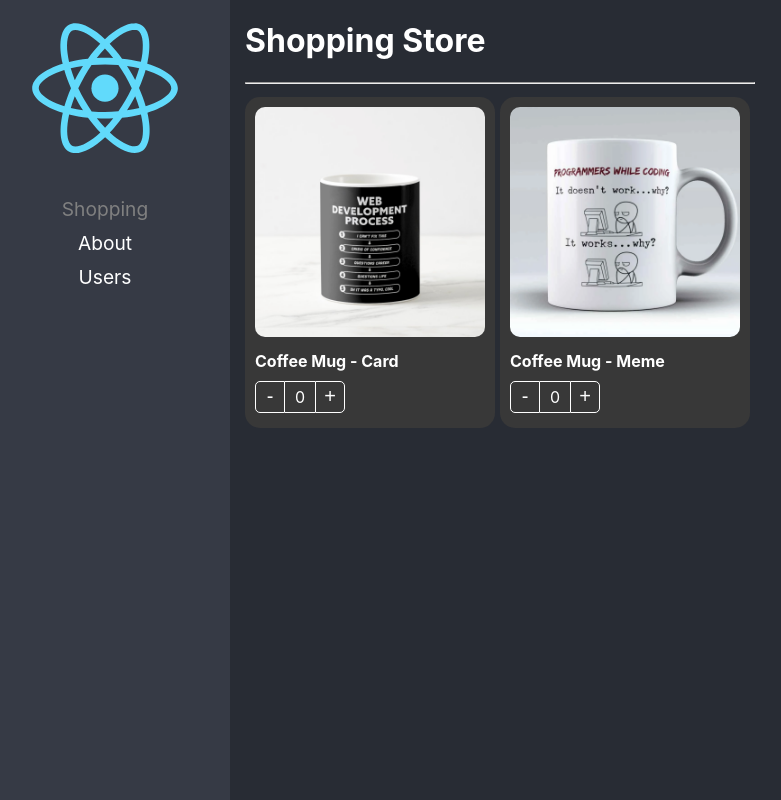
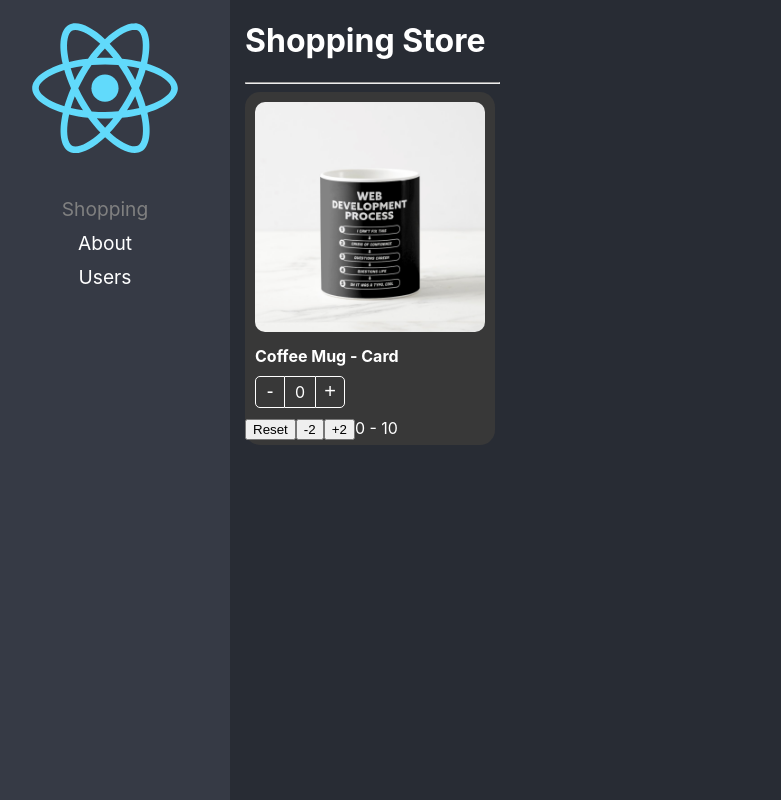
Before and after one commit to omar15hr/react-adv, a React (Create React App) app: page / in a window 1280 px wide. Shown: the whole page, without its empty margins (20-801 px from the left). Built offline with nearby package versions, Linux system fonts and the light colour scheme.

Commit message:
fin del patron

```diff
--- a/src/02-component-patterns/components/ProductButtons.tsx
+++ b/src/02-component-patterns/components/ProductButtons.tsx
@@ -1,5 +1,5 @@
 import { ProductContext } from "./ProductCard";
-import { useContext } from 'react';
+import { useCallback, useContext } from 'react';
 
 import styles from "../styles/styles.module.css";
 
@@ -8,9 +8,14 @@ export interface Props {
     style?: React.CSSProperties;
 }
 
-export const ProductButtons = ({ className, style }:Props ) => {
+export const ProductButtons = ({ className, style }:Props) => {
 
-    const { increaseBy, counter} = useContext( ProductContext );
+    const { increaseBy, counter, maxCount } = useContext( ProductContext );
+
+    const isMaxReached = useCallback(
+        () => !!maxCount && counter === maxCount,
+        [counter, maxCount],
+    )
 
     return (
         <div className={ ` ${styles.buttonsContainer} ${ className }` } style={ style }>
@@ -18,7 +23,9 @@ export const ProductButtons = ({ className, style }:Props ) => {
 
             <div className={ styles.countLabel }>{ counter }</div>
 
-            <button className={ styles.buttonAdd } onClick={ () => increaseBy(+1) }>+</button>
+            <button
+                className={ `${ styles.buttonAdd } ${ isMaxReached() && styles.disabled }` }
+                onClick={ () => increaseBy(+1) }>+</button>
         </div>
     );
 };
--- a/src/02-component-patterns/components/ProductCard.tsx
+++ b/src/02-component-patterns/components/ProductCard.tsx
@@ -1,8 +1,8 @@
 import styles from "../styles/styles.module.css";
 
 import { UseProduct } from "../hooks/useProduct";
-import { ReactElement, createContext } from "react";
-import { Product, ProductContextProps, onChangeArgs } from "../interfaces/interfaces";
+import { createContext } from "react";
+import { Product, ProductContextProps, onChangeArgs, InitialValues, ProductCardHandlers } from '../interfaces/interfaces';
 
 
 export const ProductContext = createContext( {} as ProductContextProps );
@@ -11,26 +11,38 @@ const { Provider } = ProductContext;
 
 export interface Props {
     product: Product;
-    children?: ReactElement | ReactElement[];
+    // children?: ReactElement | ReactElement[];
+    children: ( args:ProductCardHandlers ) => JSX.Element;
     className?: string;
     style?: React.CSSProperties;
     onChange?: ( args: onChangeArgs ) => void;
     value?: number;
+    initialValues?: InitialValues;
 }
 
 
-export const ProductCard = ( { children, product, className, style, onChange, value }: Props ) => {
+export const ProductCard = ( { children, product, className, style, onChange, value, initialValues }: Props ) => {
 
-    const { counter, increaseBy } = UseProduct({ onChange, product, value });
+    const { counter, increaseBy, maxCount, isMaxCountReached, reset } = UseProduct({ onChange, product, value, initialValues });
 
     return (
         <Provider value={{
             counter,
             increaseBy,
+            maxCount,
             product
         }}>
             <div className={ `${ styles.productCard } ${ className }` } style={ style }>
-                { children }
+                {
+                    children({
+                        count: counter,
+                        isMaxCountReached,
+                        maxCount: initialValues?.maxCount,
+                        product,
+                        increaseBy,
+                        reset
+                    })
+                }
             </div>
         </Provider>
     )
--- a/src/02-component-patterns/hooks/useProduct.ts
+++ b/src/02-component-patterns/hooks/useProduct.ts
@@ -1,32 +1,50 @@
-import { useEffect, useState } from "react";
-import { Product, onChangeArgs } from "../interfaces/interfaces";
+import { useEffect, useRef, useState } from "react";
+import { InitialValues, Product, onChangeArgs } from '../interfaces/interfaces';
 
 
 interface useProductsArgs {
     product: Product;
     onChange?: ( args:onChangeArgs ) => void;
     value?: number;
+    initialValues?: InitialValues;
 }
 
-export const UseProduct = ( { onChange, product, value = 0 }:useProductsArgs ) => {
+export const UseProduct = ( { onChange, product, value = 0, initialValues }:useProductsArgs ) => {
 
-    const [ counter, setCounter ] = useState( value );
+    const [ counter, setCounter ] = useState<number>( initialValues?.count || value );
+
+    const isMounted = useRef(false);
 
     const increaseBy = ( value:number ) => {
+        let newValue = Math.max( counter + value, 0 )
 
-        const newValue = Math.max( counter + value, 0 )
+        if ( initialValues?.maxCount ) {
+            newValue = Math.min( newValue, initialValues.maxCount )
+        }
+
         setCounter( newValue );
-
         onChange && onChange({ count: newValue, product });
     };
 
+    const reset = () => {
+        setCounter( initialValues?.count || value )
+    };
+
     useEffect(() => {
+        if ( !isMounted.current ) return;
         setCounter( value );
     },[ value ])
+
+    useEffect(() => {
+        isMounted.current = true ;
+    },[])
 
 
     return {
         counter,
-        increaseBy
+        increaseBy,
+        isMaxCountReached: !!initialValues?.count && initialValues.maxCount === counter,
+        maxCount: initialValues?.maxCount,
+        reset
     }
 };
--- a/src/02-component-patterns/pages/ShoppingPage.tsx
+++ b/src/02-component-patterns/pages/ShoppingPage.tsx
@@ -1,66 +1,45 @@
 import { ProductButtons, ProductCard, ProductTitle, ProductImage } from "../components";
 
 import '../styles/custom-styles.css';
-import { useShoppingCart } from "../hooks/useShoppingCart";
 import { products } from "../data/products";
 
 
+const product = products[0];
+
+
 export const ShoppingPage = () => {
-
-    const { shoppingCart, onProductCountChange } = useShoppingCart();
 
     return (
         <div>
             <h1>Shopping Store</h1>
             <hr />
 
-            <div style={{
-                display: 'flex',
-                flexDirection: 'row',
-                flexWrap: 'wrap'
-            }}>
-
-                {
-                    products.map( product => (
                 <ProductCard
                     key={ product.id }
                     product={ product }
                     className="bg-dark text-white"
-                            value={ shoppingCart[product.id]?.count || 0 }
-                            onChange={ onProductCountChange }
+                    initialValues={{
+                        count: 4,
+                        maxCount: 10
+                    }}
                 >
+                    {
+                        ({ reset, isMaxCountReached, maxCount, increaseBy, count }) => (
+                            <>
                                 <ProductImage className="custom-img" />
                                 <ProductTitle className="text-bold" />
                                 <ProductButtons className="custom-buttons" />
+
+                                <button onClick={ reset }>Reset</button>
+                                <button onClick={ () => increaseBy(-2) }> -2 </button>
+                                {
+                                    ( !isMaxCountReached && <button onClick={ () => increaseBy(+2) }> +2 </button>)
+                                }
+                                <span>{ count } - { maxCount }</span>
+                            </>
+                        )
+                    }
                 </ProductCard>
-                    ))
-                }
-
-            </div>
-
-            <div className="shopping-cart">
-
-                {
-                    Object.entries( shoppingCart ).map( ([ key, product ]) => (
-                        <ProductCard
-                            key={ key }
-                            product={ product }
-                            className="bg-dark text-white"
-                            style={{ width: '100px' }}
-                            onChange={ onProductCountChange }
-                            value={ product.count }
-                        >
-                            <ProductImage className="custom-img" />
-                            <ProductButtons className="custom-buttons" style={{
-                                display: 'flex',
-                                justifyContent:'center'
-                            }} />
-                        </ProductCard>
-                    ))
-                }
-
-            </div>
-
         </div>
     )
 };
--- a/src/02-component-patterns/styles/styles.module.css
+++ b/src/02-component-patterns/styles/styles.module.css
@@ -60,3 +60,9 @@
 .buttonAdd:hover {
     background-color: rgba(0, 0, 0, 0.1);
 }
+
+.disabled {
+    border-color: grey !important;
+    border-left: 1px solid white !important;
+    color: grey !important;
+}
```
Also changed, not shown: src/02-component-patterns/interfaces/interfaces.ts (+16 -0 lines). Lines whose indentation alone changed are shown as unchanged.
